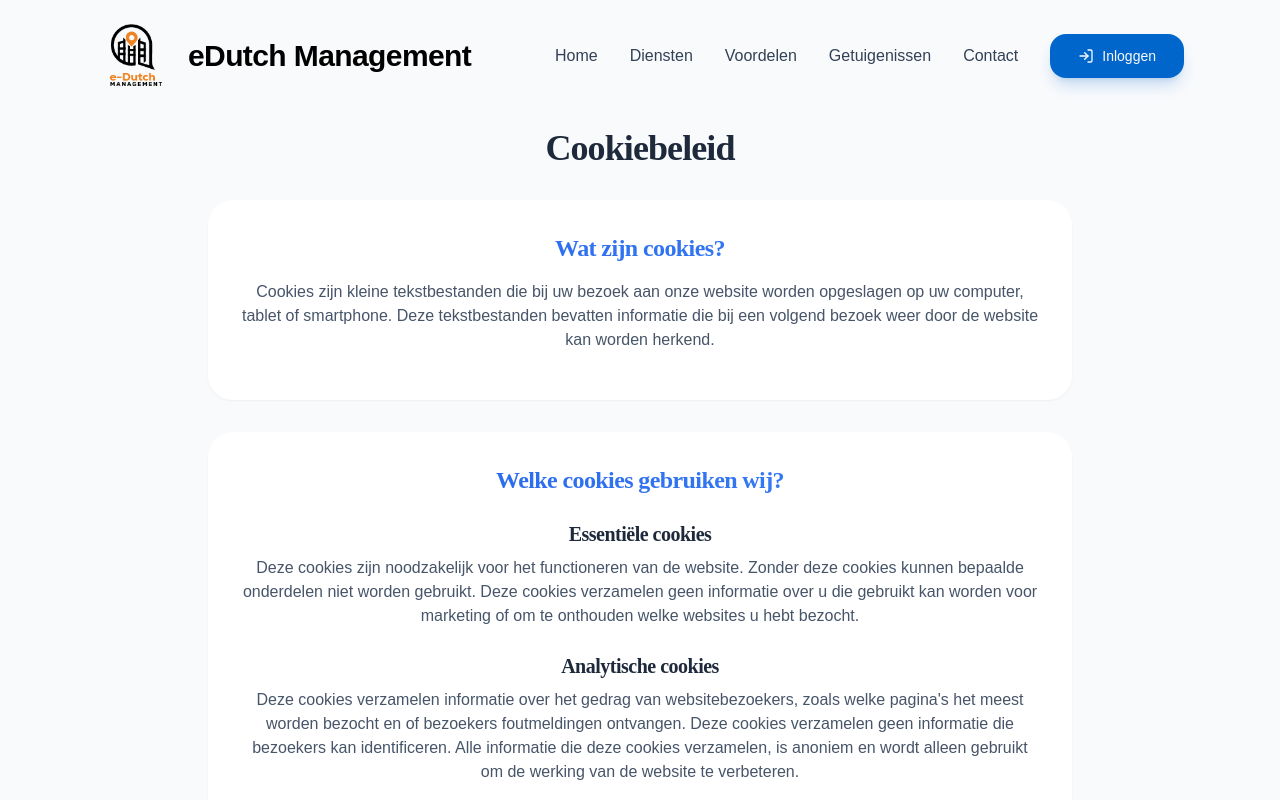
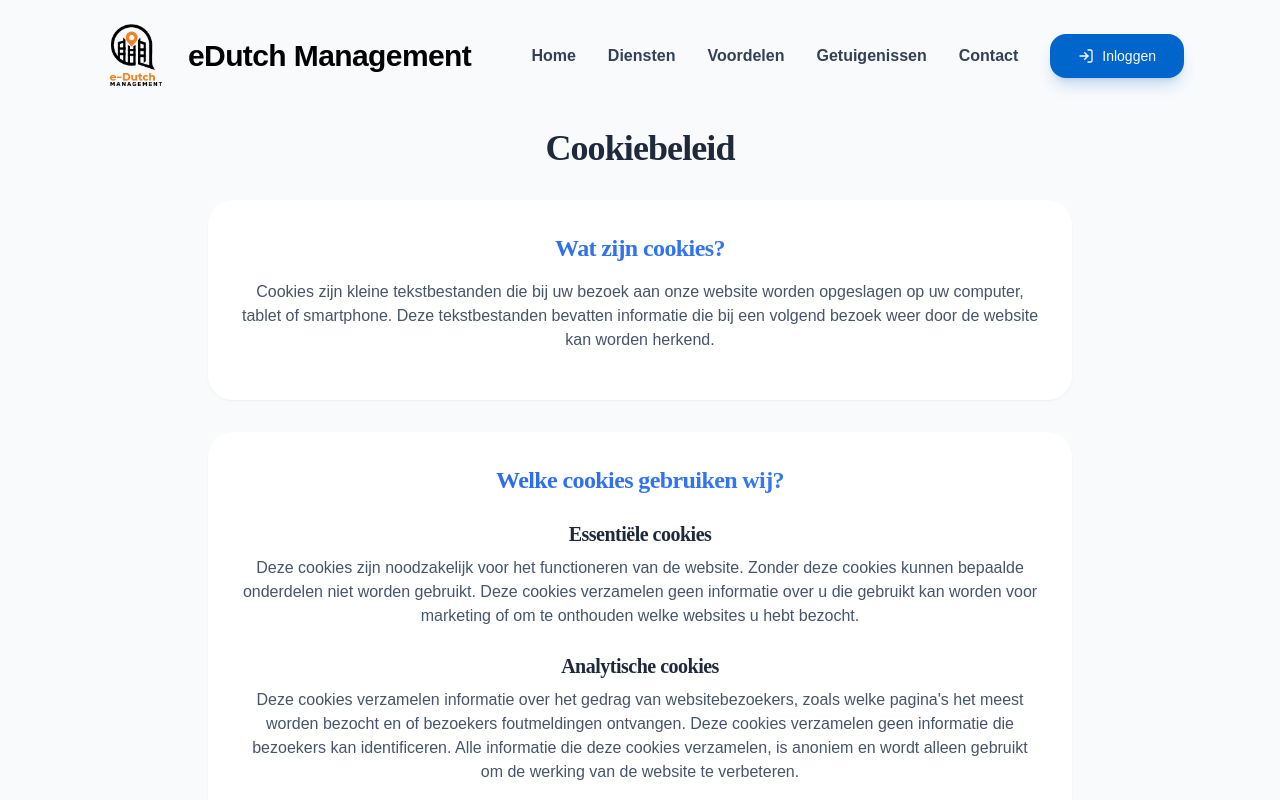
Before and after one commit to Waaries/edutchmanagement, a React (Vite) app: page /cookie-policy in a window 1280 px wide. Shown: the top 800 px of the page. Built offline with nearby package versions, Linux system fonts and the light colour scheme.

Commit message:
Update header menu font
Change font and weight of text in header menus.

```diff
--- a/src/components/Navbar.tsx
+++ b/src/components/Navbar.tsx
@@ -52,7 +52,7 @@ const Navbar = () => {
               <a
                 key={item}
                 href={`#${item.toLowerCase()}`}
-                className="text-slate-700 hover:text-primary transition-colors font-medium border-animate"
+                className="text-slate-700 hover:text-primary transition-colors font-bold font-poppins border-animate"
               >
                 {item}
               </a>
@@ -94,7 +94,7 @@ const Navbar = () => {
                 <a
                   key={item}
                   href={`#${item.toLowerCase()}`}
-                  className="text-slate-700 hover:text-primary transition-colors py-2 font-medium flex items-center"
+                  className="text-slate-700 hover:text-primary transition-colors py-2 font-bold font-poppins flex items-center"
                   onClick={() => setIsMenuOpen(false)}
                 >
                   {item}
```
